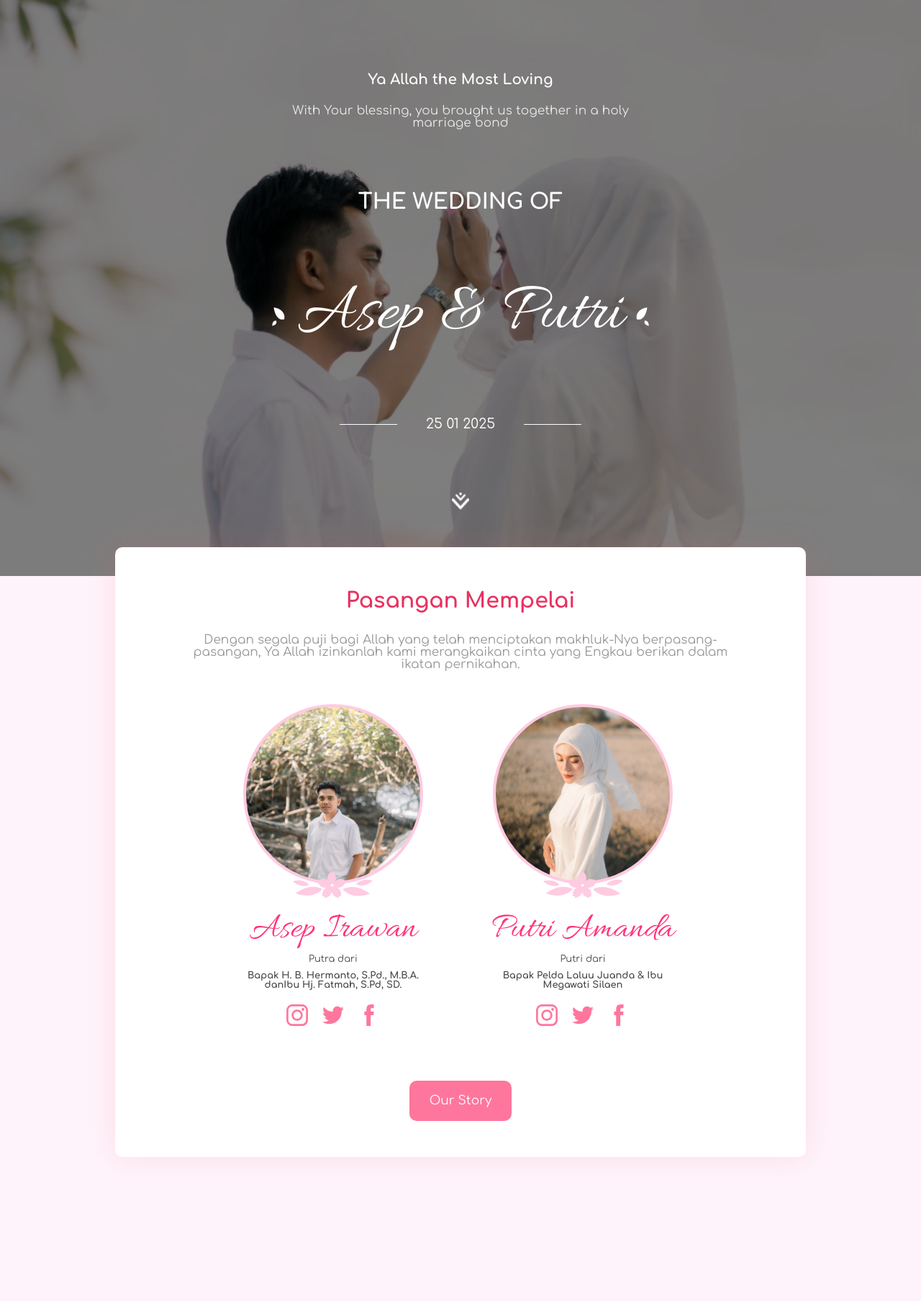
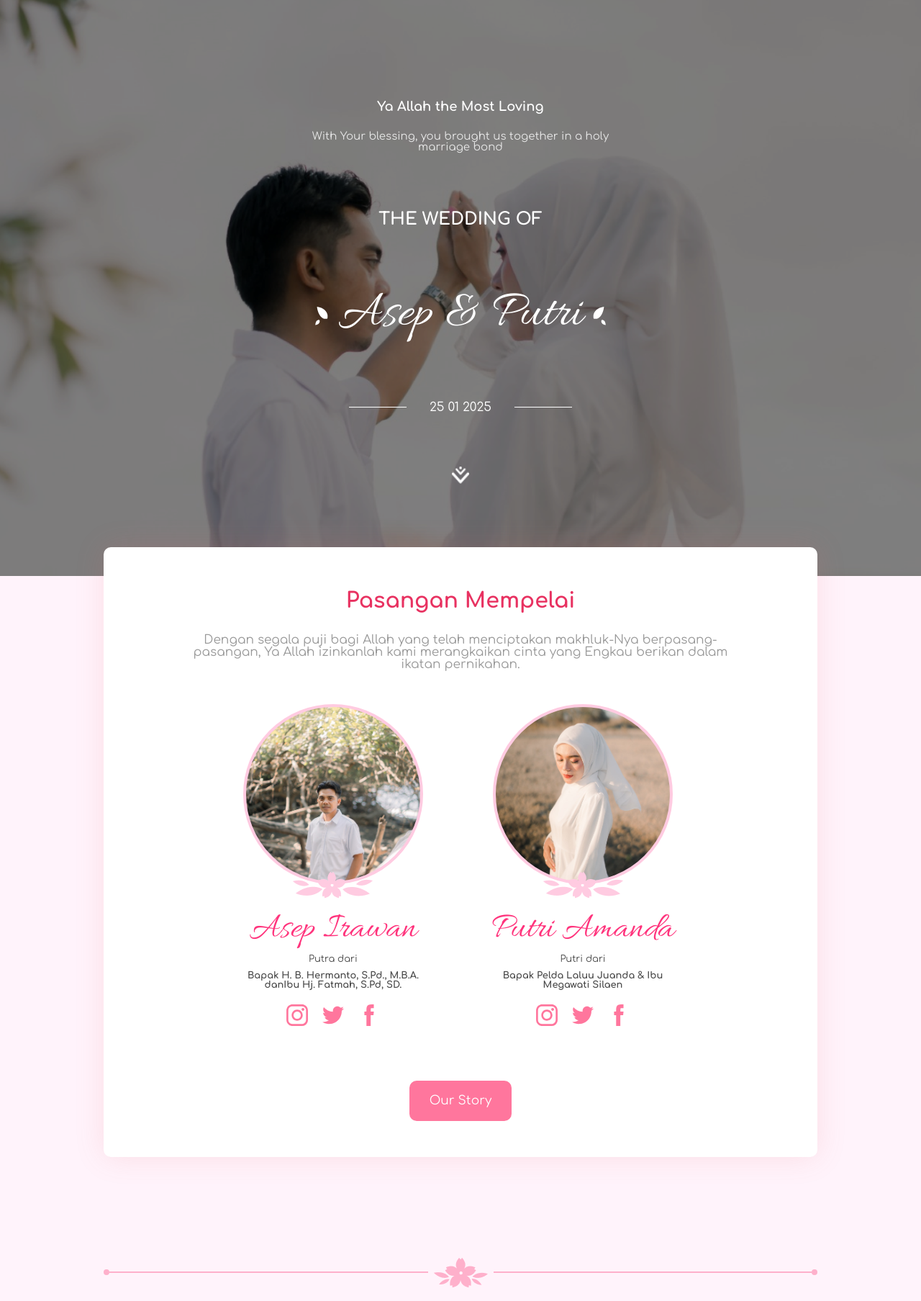
Before and after one commit to RikiSanjayaa/wedding-inv-web, a Next.js app: page / in a window 1280 px wide. Shown: the whole page at 72% size. Before the commit the page ends 1727 px from the top, so only its background shows below. Built offline with nearby package versions, Linux system fonts and the light colour scheme.

Commit message:
refactor LandingPage and CoupleCard components; add Breakpoints component and update styles

```diff
--- a/components/page/LandingPage.js
+++ b/components/page/LandingPage.js
@@ -10,39 +10,39 @@ export default function LandingPage() {
 
   return (
     <div className="relative inset-0 bg-cover bg-center h-screen" style={{ backgroundImage: 'url(/images/landing_img.png)' }}>
-      <div className="h-full w-full flex-col justify-center items-center gap-[50px] md:gap-[60px] lg:gap-[70px] inline-flex">
-        <div className="flex-col justify-start items-center gap-[50px] md:gap-[60px] lg:gap-[70px] flex">
-          <div className="flex-col justify-start items-center gap-[50px] md:gap-[60px] lg:gap-[70px] flex">
-            <div className="flex-col justify-start items-center gap-[50px] md:gap-[60px] lg:gap-[70px] flex">
+      <div className="h-full w-full flex-col justify-center items-center gap-[50px] md:gap-[60px] 2xl:gap-[70px] inline-flex">
+        <div className="flex-col justify-start items-center gap-[50px] md:gap-[60px] 2xl:gap-[70px] flex">
+          <div className="flex-col justify-start items-center gap-[50px] md:gap-[60px] 2xl:gap-[70px] flex">
+            <div className="flex-col justify-start items-center gap-[50px] md:gap-[60px] 2xl:gap-[70px] flex">
               <div className="h-[91px] flex-col justify-center items-center flex">
-                <div className="p-2.5 justify-start items-start gap-2.5 md:gap-3 lg:gap-4 inline-flex">
-                  <div className="text-center text-white text-base md:text-lg lg:text-xl font-bold font-['Comfortaa'] leading-tight">
+                <div className="p-2.5 justify-start items-start gap-2.5 md:gap-3 2xl:gap-4 inline-flex">
+                  <div className="text-center text-white text-base md:text-lg 2xl:text-xl font-bold font-['Comfortaa'] leading-tight">
                     Ya Allah the Most Loving
                   </div>
                 </div>
-                <div className="p-2.5 justify-center items-center gap-2.5 md:gap-3 lg:gap-4 inline-flex">
-                  <div className="w-[374px] md:w-[450px] lg:w-[520px] text-center text-[#e6e6e6] text-[13px] md:text-[15px] lg:text-[17px] font-medium font-['Comfortaa'] leading-none">
+                <div className="p-2.5 justify-center items-center gap-2.5 md:gap-3 2xl:gap-4 inline-flex">
+                  <div className="w-[374px] md:w-[450px] 2xl:w-[520px] text-center text-[#e6e6e6] text-[13px] md:text-[15px] 2xl:text-[17px] font-medium font-['Comfortaa'] leading-none">
                     With Your blessing, you brought us together in a holy marriage bond
                   </div>
                 </div>
               </div>
-              <div className="p-2.5 justify-start items-start gap-[50px] md:gap-[60px] lg:gap-[70px] inline-flex">
-                <div className="text-center text-white text-xl md:text-2xl lg:text-3xl font-bold font-['Comfortaa'] leading-normal">
+              <div className="p-2.5 justify-start items-start gap-[50px] md:gap-[60px] 2xl:gap-[70px] inline-flex">
+                <div className="text-center text-white text-xl md:text-2xl 2xl:text-3xl font-bold font-['Comfortaa'] leading-normal">
                   THE WEDDING OF
                 </div>
               </div>
             </div>
-            <div className="p-2.5 justify-start items-center gap-2.5 md:gap-3 lg:gap-4 inline-flex">
+            <div className="p-2.5 justify-start items-center gap-2.5 md:gap-3 2xl:gap-4 inline-flex">
               <Image priority src="/svg/name_decor.svg" alt='name decor' width={20} height={10} />
-              <div className="text-center text-white text-6xl md:text-7xl lg:text-8xl font-normal font-['Allura'] leading-[72px]">
+              <div className="text-center text-white text-6xl md:text-7xl 2xl:text-8xl font-normal font-['Allura'] leading-[72px]">
                 Asep & Putri
               </div>
               <Image priority src="/svg/name_decor.svg" alt='name decor' width={20} height={10} className="transform scale-x-[-1]" />
             </div>
           </div>
-          <div className="p-2.5 justify-center items-center gap-6 md:gap-8 lg:gap-10 flex">
+          <div className="p-2.5 justify-center items-center gap-6 md:gap-8 2xl:gap-10 flex">
             <div className="h-px w-20 bg-white"></div>
-            <div className="text-center text-white text-[15px] md:text-[17px] lg:text-[19px] font-medium font-['Comfortaa']">
+            <div className="text-center text-white text-[15px] md:text-[17px] 2xl:text-[19px] font-medium font-['Comfortaa']">
               25 01 2025
             </div>
             <div className="h-px w-20 bg-white"></div>
--- /dev/null
+++ b/components/utilities/Breakpoints.js
@@ -0,0 +1,27 @@
+export default function Breakpoints() {
+  return (
+    <div className="relative flex items-center justify-center h-20 w-full">
+      {/* Left Circle */}
+      <div className="w-2 h-2 bg-sakura-500 rounded-full absolute left-0"></div>
+
+      {/* Line and Image Container */}
+      <div className="flex items-center flex-grow mx-2">
+        {/* Left Line */}
+        <div className="h-0.5 bg-sakura-500 flex-grow"></div>
+
+        {/* Image */}
+        <img
+          src="/images/breakpoints_decor.png"
+          alt="Breakpoints Decor"
+          className="mx-2"
+        />
+
+        {/* Right Line */}
+        <div className="h-0.5 bg-sakura-500 flex-grow"></div>
+      </div>
+
+      {/* Right Circle */}
+      <div className="w-2 h-2 bg-sakura-500 rounded-full absolute right-0"></div>
+    </div>
+  )
+}
--- a/components/utilities/CoupleCard.js
+++ b/components/utilities/CoupleCard.js
@@ -2,7 +2,7 @@ import OneProfile from "./OneProfile";
 
 export default function CoupleCard() {
   return (
-    <div className="transform -translate-y-20 m-10 h-max px-[20px] md:px-[30px] lg:px-[40px] py-[50px] bg-white rounded-[10px] shadow-soft-sakura justify-center items-center gap-2.5 md:gap-3 lg:gap-3.5 inline-flex">
+    <div className="transform -translate-y-20 m-10 h-max w-full px-[20px] md:px-[30px] lg:px-[40px] py-[50px] bg-white rounded-[10px] shadow-soft-sakura justify-center items-center gap-2.5 md:gap-3 lg:gap-3.5 inline-flex">
       <div className="flex-col justify-start items-center gap-[50px] inline-flex">
         <div className="flex-col justify-center items-center flex">
           <div className="self-stretch p-2.5 justify-center items-center gap-2.5 md:gap-3 lg:gap-3.5 inline-flex">
--- a/components/utilities/SosmedBtn.js
+++ b/components/utilities/SosmedBtn.js
@@ -17,7 +17,7 @@ export const InstagramBtn = ({ color, url }) => {
         viewBox="0 0 30 30"
         xmlns="http://www.w3.org/2000/svg"
       >
-        <g clip-path="url(#clip0_184_681)">
+        <g clipPath="url(#clip0_184_681)">
           <path d="M7.71355 0.0263672H22.3269C22.4214 0.0437672 22.5153 0.0674672 22.6107 0.0779672C23.4288 0.167967 24.2307 0.347967 24.9714 0.699867C28.1973 2.22627 29.9244 4.78137 29.97 8.35377C30.027 12.7758 29.9844 17.1993 29.9832 21.6219C29.9832 22.7748 29.7981 23.9019 29.3073 24.9444C27.7929 28.1622 25.2423 29.8908 21.6831 29.9397C17.2431 30.0015 12.7992 29.958 8.35705 29.9529C6.63566 29.9508 5.04086 29.4867 3.63746 28.4862C1.25846 26.7897 0.0665553 24.4548 0.0599553 21.534C0.0487553 17.1696 0.0499553 12.8053 0.0635553 8.44107C0.0650553 7.87917 0.0950553 7.30407 0.215355 6.75777C0.962355 3.36777 3.02605 1.20297 6.36926 0.271767C6.80576 0.149667 7.26475 0.106167 7.71355 0.0263672ZM15.0213 27.3018C17.1835 27.3018 19.3458 27.3018 21.5082 27.3018C22.1925 27.3018 22.8684 27.2322 23.5182 27.0003C25.8882 26.1552 27.3234 24.1149 27.3282 21.5433C27.3363 17.1798 27.3429 12.816 27.3171 8.45247C27.3132 7.80087 27.222 7.11987 27.015 6.50487C26.2089 4.11147 24.135 2.68527 21.549 2.68197C17.1951 2.67657 12.8415 2.66817 8.48785 2.69367C7.83625 2.69757 7.15496 2.78667 6.53966 2.99367C4.16666 3.78777 2.72366 5.83797 2.71406 8.39517C2.69766 12.788 2.69696 17.1809 2.71196 21.5739C2.71556 23.5239 3.49556 25.101 5.07565 26.2575C6.09296 27.0021 7.25366 27.3054 8.50526 27.303C10.6773 27.299 12.8493 27.2986 15.0213 27.3018Z"
             className="group-hover:fill-sakura-100"
           />
@@ -79,7 +79,7 @@ export const FacebookBtn = ({ color, url }) => {
         viewBox="0 0 30 30"
         xmlns="http://www.w3.org/2000/svg"
       >
-        <g clip-path="url(#clip0_184_697)">
+        <g clipPath="url(#clip0_184_697)">
           <path d="M21.5769 9.9234L21.0555 15.06C20.0742 15.06 19.1523 15.06 18.2307 15.0585C18.1263 15.0585 18.0225 15.0312 17.9178 15.024C17.2029 14.9751 17.1423 15.0417 17.1432 15.7524C17.149 20.3724 17.1521 24.993 17.1525 29.6142C17.1525 29.7342 17.1387 29.8515 17.1294 30.0003H11.3052C11.2932 29.8011 11.2752 29.6331 11.2752 29.4651C11.2736 25.1771 11.2742 20.889 11.277 16.6008C11.277 16.2708 11.3211 15.9381 11.337 15.6066C11.3556 15.2031 11.2044 15.0045 10.7529 15.0237C9.98696 15.0561 9.21866 15.0327 8.42456 15.0327V9.9705C9.20696 9.9705 9.92186 9.9561 10.6362 9.9756C11.1162 9.9888 11.2986 9.8364 11.2962 9.3129C11.2938 7.9149 11.2407 6.4998 11.4324 5.1228C11.8257 2.2989 13.0443 0.6096 16.1724 0.2769C17.9208 0.09 19.6896 0.09 21.5205 0V5.1939C20.9571 5.1939 20.4525 5.1744 19.95 5.1987C19.3065 5.2287 18.66 5.2614 18.0243 5.3592C17.5908 5.4258 17.2989 5.7468 17.2782 6.1959C17.2254 7.3305 17.2062 8.4666 17.1795 9.6024C17.1696 10.0242 17.4957 9.9474 17.7423 9.9471C18.8097 9.9456 19.8774 9.9321 20.9448 9.9234C21.1329 9.9219 21.3207 9.9234 21.5769 9.9234Z"
             className="group-hover:fill-sakura-100"
           />
--- a/pages/index.js
+++ b/pages/index.js
@@ -1,6 +1,7 @@
 import Head from "next/head";
 import LandingPage from "../components/page/LandingPage";
 import CoupleCard from "../components/utilities/CoupleCard";
+import Breakpoints from "../components/utilities/Breakpoints";
 
 export default function Home() {
   return (
@@ -11,8 +12,11 @@ export default function Home() {
       </Head>
       <main className="relative">
         <LandingPage />
-        <div className="flex justify-center">
-          <CoupleCard />
+        <div className="mx-10 md:mx-10 lg:mx-20 xl:mx-36 2xl:mx-72">
+          <div className="flex flex-col items-center">
+            <CoupleCard />
+            <Breakpoints />
+          </div>
         </div>
       </main>
     </div>
```
Also changed, not shown: public/images/breakpoints_decor.png (added).
